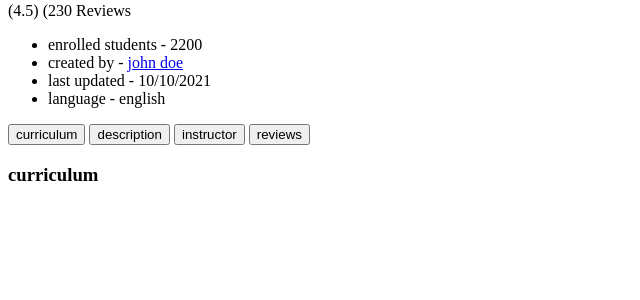
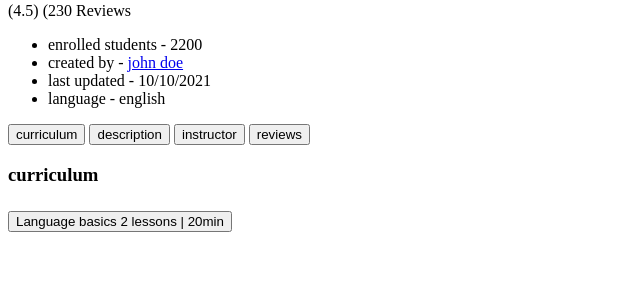
Before and after one commit to AshrafUAsif/B9IS123-Programming-For-Information-Systems-Group-CA2, a Flask app: page /course-details.html in a window 1280 px wide. Shown: the part 339-639 px from the top of the page, without its empty margins (0-640 px from the left). Run offline with Flask 3, Linux system fonts and the light colour scheme.

Commit message:
Added Language Basics Section to Accordion Component

```diff
--- a/templates/course-details.html
+++ b/templates/course-details.html
@@ -112,6 +112,17 @@
                              <h3 class="text-capitalize mb-4">curriculum</h3>
                              <!-- accordion start -->
                              <div class="accordion" id="accordion">
+                              <!-- accordion item start -->
+                               <div class="accordion-item">
+                                 <h2 class="accordion-header" id="heading-1">
+                                   <button class="accordion-button" type="button" data-bs-toggle="collapse" data-bs-target="#collapse-1" aria-expanded="true" aria-controls="collapse-1">
+                                      Language basics <span>2 lessons | 20min</span>
+                                   </button>
+
+
+                                 </h2>
+
+                               </div>
 
 
                              </div>
```
